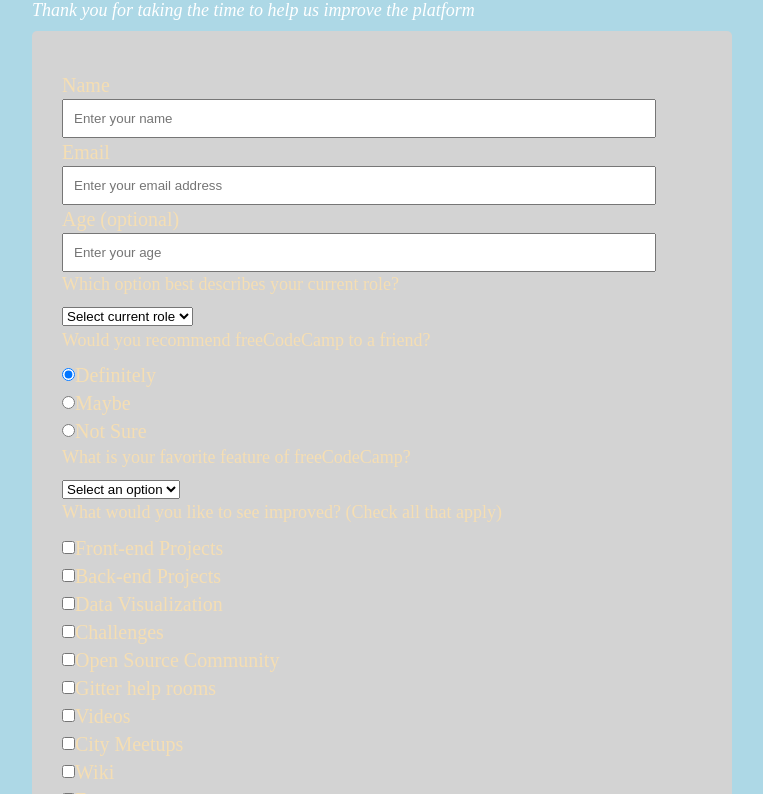
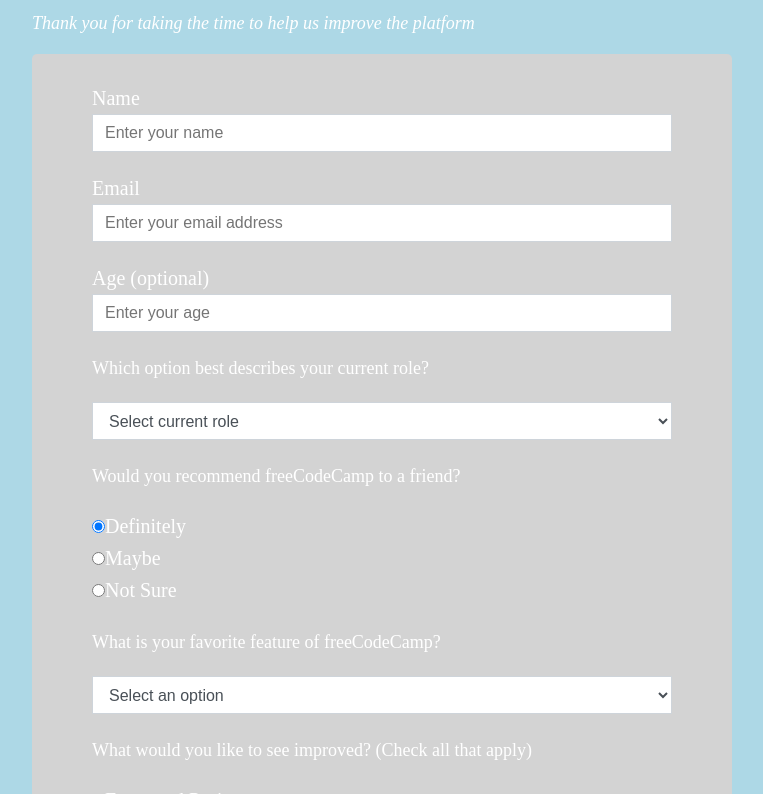
Before and after one commit to akwa51/mohad_akwa_microverse, a plain HTML site: page index.html in a window 1280 px wide. Shown: the part 55-849 px from the top of the page, without its empty margins (258-1021 px from the left). Drawn offline with Linux system fonts and the light colour scheme.

Commit message:
Index.html css updated

```diff
--- a/style.css
+++ b/style.css
@@ -16,9 +16,9 @@
 
 form {
     border-radius: 5px;
-    background: rgb(36, 10, 207);
-    padding: 2.5rem 0.625rem;
-    color: wheat;
+    /* background: rgb(36, 10, 207); */
+    padding: 0.5rem 2.5rem 0.625rem;
+    color:white;
 }
 
 
@@ -26,38 +26,51 @@
     font-size: 1.125rem;
   }
 
-  h1,
-  p {
+h1{
+    font-family: 'Segoe UI', Tahoma, Geneva, Verdana, sans-serif;
+}
+
+h1,
+p {
     margin-top: 0;
-    margin-bottom: 0.5rem;
-  }
+    /* margin-bottom: 0.5rem; */
+}
 
 #title, #description {
-color: white;
-align-items: center;
+    color: white;
+/* align-items: center; */
+
 }
 
 
 .maincontainer {
-    display: block;
+    /* display: block; */
     align-items: center;
     width: 100%;
+    /* line-height: 2.5em; */
 }
 #description {
     font-style: italic;
     font-weight: 200;
-  }
+}
+
+
 
 #survey-form {
     background-color: lightgray;
 
 }
 .bodyhead {
-    align-items: center;
+    /* align-items: center; */
+    /* margin:20px 70px; */
 }
 
 .div-group {
     margin-left: 20px;
+    line-height: 2em;
+    margin-top:20px;
+    font-size: inherit;
+    margin-right: 20px;
 }
 
 input,
@@ -65,17 +78,18 @@
 select,
 textarea {
   margin: 0;
-
+  font-size: inherit;
+  /* line-height: inherit; */
 }
 
 #name, #email, #age  {
-    width:90%;
-    padding: 10px;
+    width:100%;
+    /* padding: 5px;  */
 }
 
 textarea {
 min-height: 100px;
-width:90%;
+width:100%;
 padding: 5px;
 resize: vertical;
 }
@@ -99,8 +113,25 @@
 
   .submit-button {
     display: block;
-    width: 96%;
+    width: 100%;
     padding:5px;
     background-color: green;
     border-radius: 2px;
   }
+
+  .formgroup{
+
+    display: block;
+    width: 100%;
+    height: 2.375rem;
+    padding: 0.375rem 0.75rem;
+    color: #495057;
+    background-color: #fff;
+    background-clip: padding-box;
+    border: 1px solid #ced4da;
+
+  }
+  #description {
+    /* margin:0;
+    padding:0; */
+}
```
